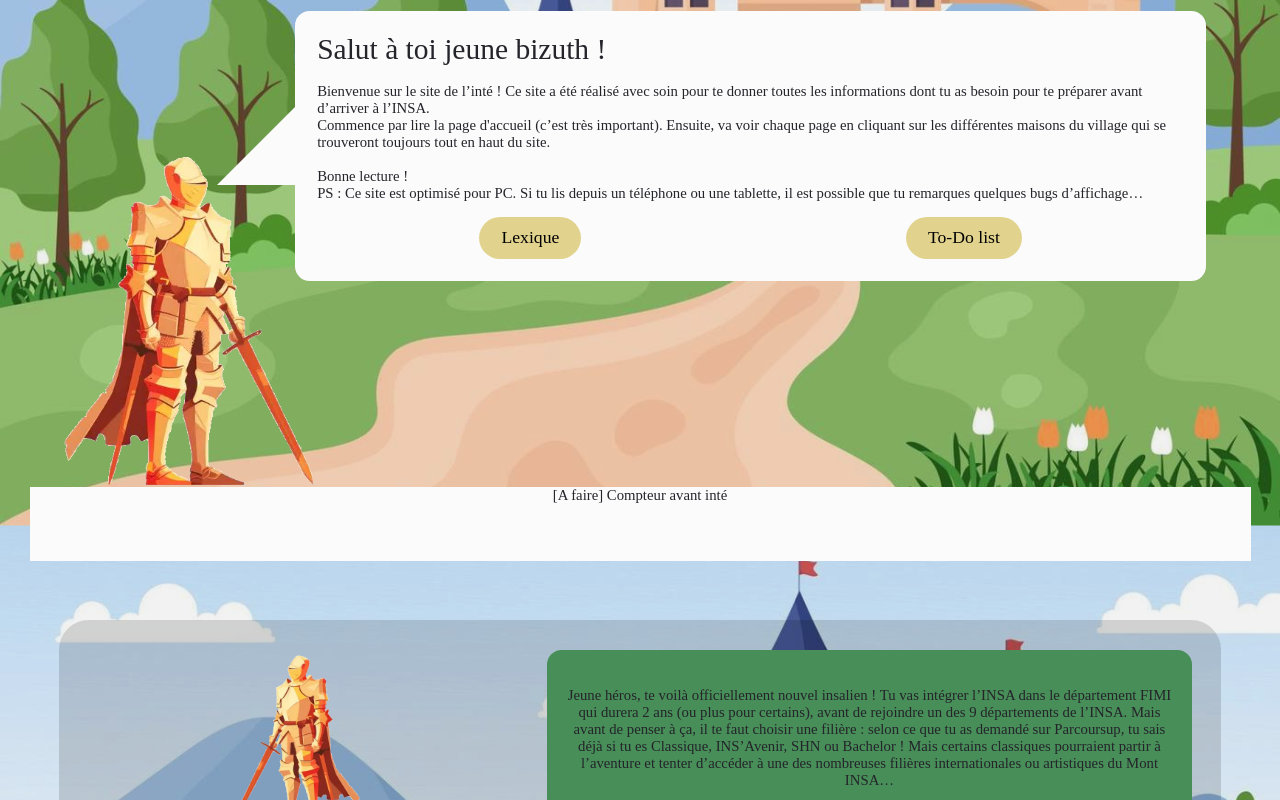
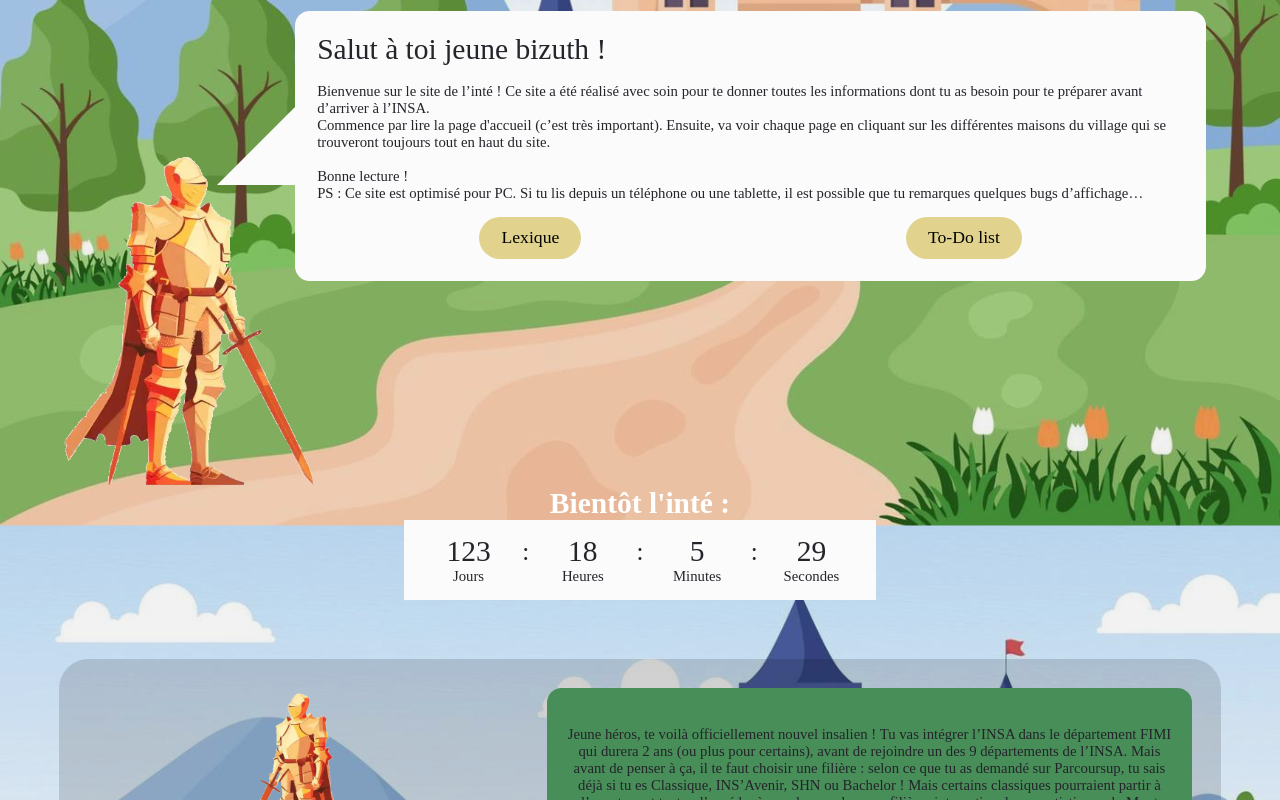
Before and after one commit to alietar/site-inte, a plain HTML site: page index.html in a window 1280 px wide. Shown: the part 375-1175 px from the top of the page. Drawn offline with Linux system fonts and the light colour scheme; a web font is replaced by a local one.

Commit message:
Added countdown

```diff
--- a/index.html
+++ b/index.html
@@ -74,7 +74,18 @@
             <a href="https://adhesion.asso-insa-lyon.fr/tour/" class="btn btn-slash"><span>To-Do list</span></a>
          </div>
       </div>
-      <div id="countdown">[A faire] Compteur avant inté</div>
+      <div id="countdown-container">
+         <h2>Bientôt l'inté :</h2>
+         <div>
+            <div class="countdown-text"><span id="day"></span><span>Jours</span></div>
+            <span class="countdown-separator">:</span>
+            <div class="countdown-text"><span id="hour"></span><span>Heures</span></div>
+            <span class="countdown-separator">:</span>
+            <div class="countdown-text"><span id="min"></span><span>Minutes</span></div>
+            <span class="countdown-separator">:</span>
+            <div class="countdown-text"><span id="sec"></span><span>Secondes</span></div>
+         </div>
+      </div>
       <main>
          <section class="img-left">
             <div class="img-container"><img class="optional" src="img/illustration/knight.png"/></div>
@@ -140,5 +151,28 @@ On tient à vous rassurer, vous, les parents. Laisser votre futur.e chevalier pa
       </main>
       <footer>
       </footer>
+
+      <script>
+         var countDownDate = new Date("Sep 16, 2024 08:00:00").getTime();
+         let dayElement = document.getElementById("day");
+         let hourElement = document.getElementById("hour");
+         let minElement = document.getElementById("min");
+         let secElement = document.getElementById("sec");
+
+         var x = setInterval(function() {
+           var now = new Date().getTime();
+           var distance = countDownDate - now;
+
+           dayElement.innerHTML = Math.floor(distance / (1000 * 60 * 60 * 24));
+           hourElement.innerHTML = Math.floor((distance % (1000 * 60 * 60 * 24)) / (1000 * 60 * 60));
+           minElement.innerHTML = Math.floor((distance % (1000 * 60 * 60)) / (1000 * 60));
+           secElement.innerHTML = Math.floor((distance % (1000 * 60)) / 1000);
+
+           if (distance < 0) {
+             clearInterval(x);
+             document.getElementById("demo").innerHTML = "EXPIRED";
+           }
+         }, 1000);
+      </script>
    </body>
 </html>
--- a/style/accueil.css
+++ b/style/accueil.css
@@ -78,9 +78,41 @@
 }
 
 
-#countdown {
-   height: 5rem;
+#countdown-container {
+   width: 100%;
+   display: grid;
+   justify-items: center;
+}
+
+#countdown-container > div {
    text-align: center;
    background-color: var(--white);
-   margin: 0 2rem;
+   max-width: 30rem;
+   min-width: fit-content;
+   width: 50%;
+   padding: 1rem;
+
+   display: grid;
+   grid-template-columns: 1fr 1rem 1fr 1rem 1fr 1rem 1fr
 }
+
+#countdown-container h2 {
+   font-size: 2rem;
+   color: white;
+}
+
+.countdown-text span, h2 {
+   font-family: "Pirata One";
+}
+
+.countdown-text span:first-child { font-size: 2rem; }
+
+.countdown-text {
+   display: flex;
+   flex-direction: column;
+}
+
+.countdown-separator {
+   margin-top: 0.2rem;
+   font-size: 1.7rem;
+}
```
